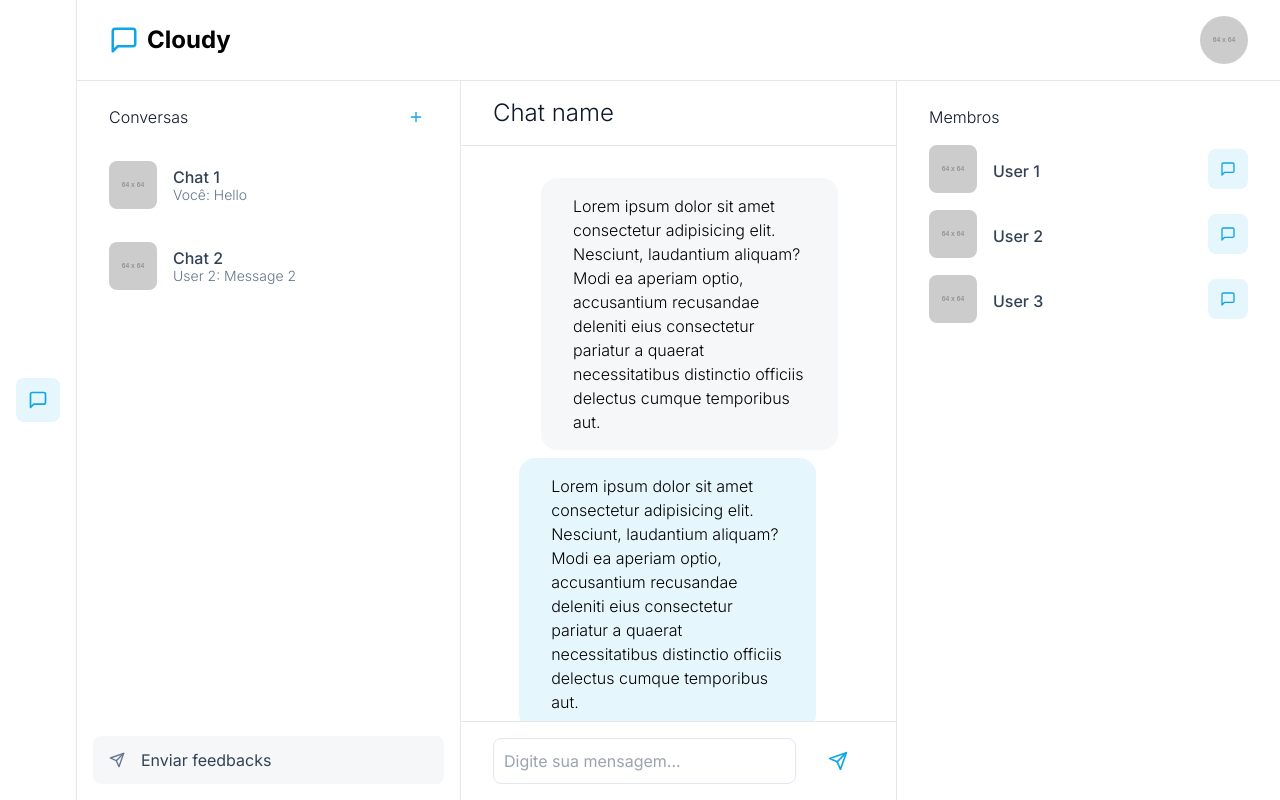
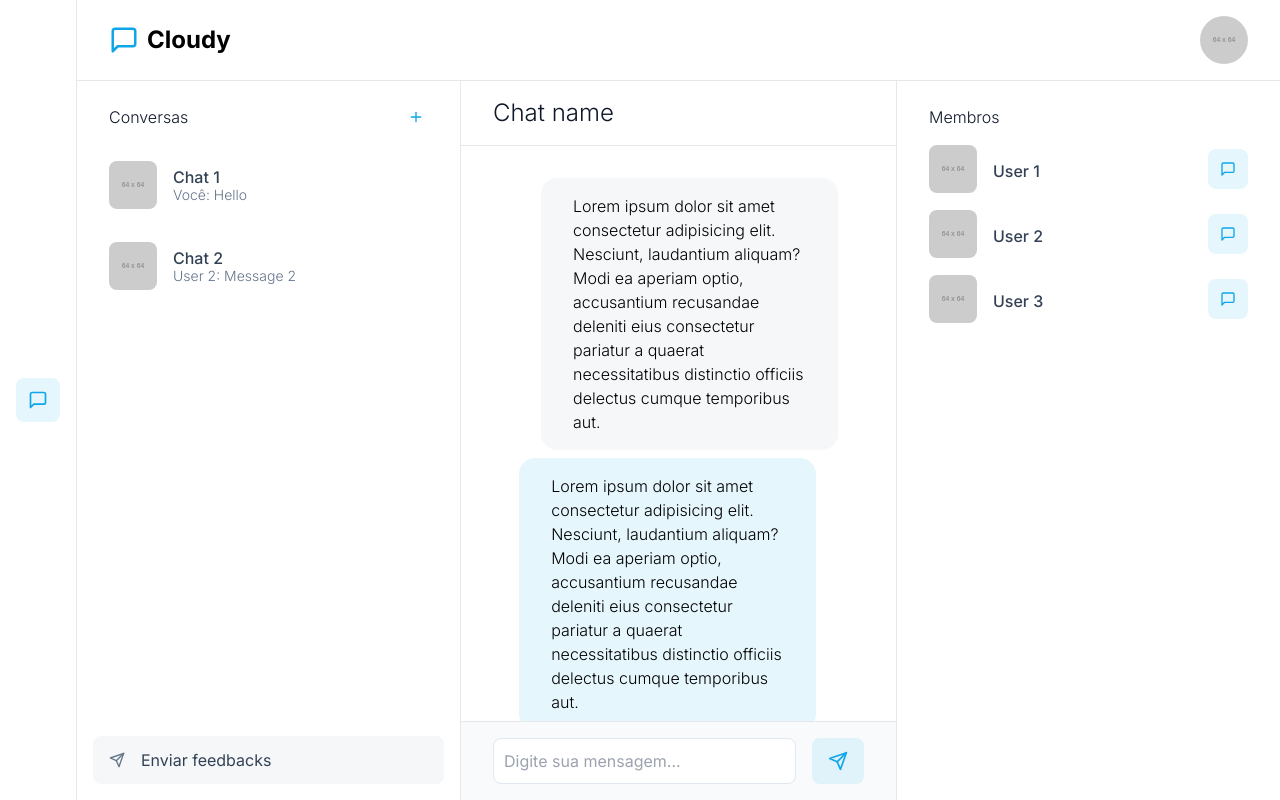
Before and after one commit to miguel5g/cloudy, a React (Vite) app: page /chats/1 in a window 1280 px wide. Built offline with nearby package versions, Linux system fonts and the light colour scheme.

Commit message:
chore: Updated styles details

```diff
--- a/src/components/Chat/ChatBox.tsx
+++ b/src/components/Chat/ChatBox.tsx
@@ -6,7 +6,10 @@ export const ChatBox = () => {
   }
 
   return (
-    <form onSubmit={handleSubmit} className="flex w-full gap-4 px-8 py-4 border-t border-gray-200">
+    <form
+      onSubmit={handleSubmit}
+      className="flex w-full gap-4 px-8 py-4 border-t border-gray-200 bg-slate-50"
+    >
       <input
         className="w-full p-2.5 border rounded-lg border-slate-200 outline-none focus:border-slate-400 transition"
         placeholder="Digite sua mensagem..."
@@ -14,7 +17,7 @@ export const ChatBox = () => {
       />
 
       <button
-        className="flex items-center justify-center px-4"
+        className="flex items-center justify-center px-4 transition rounded-lg bg-sky-500/10 hover:bg-sky-600/20"
         type="submit"
         aria-label="Enviar mensagem"
       >
```
